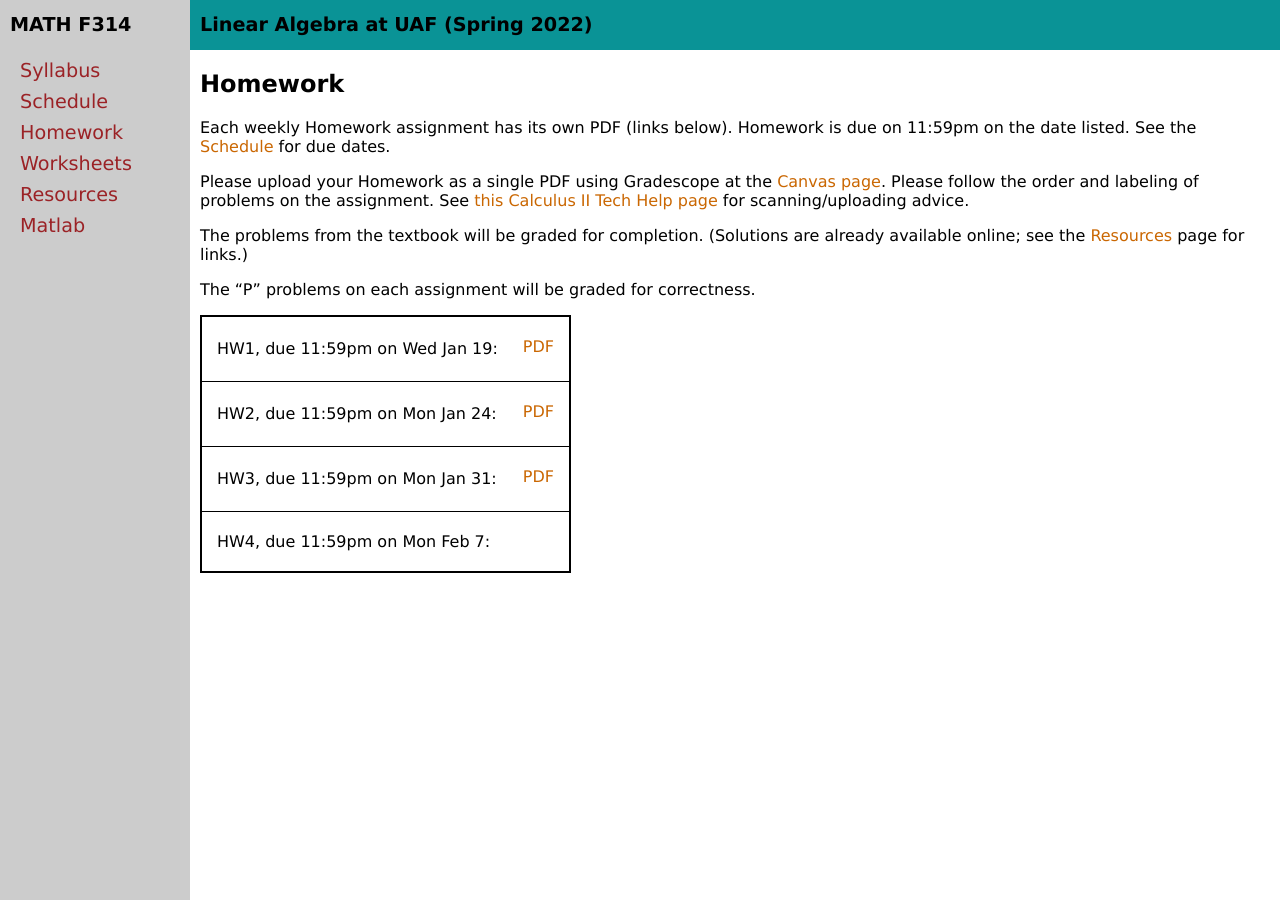
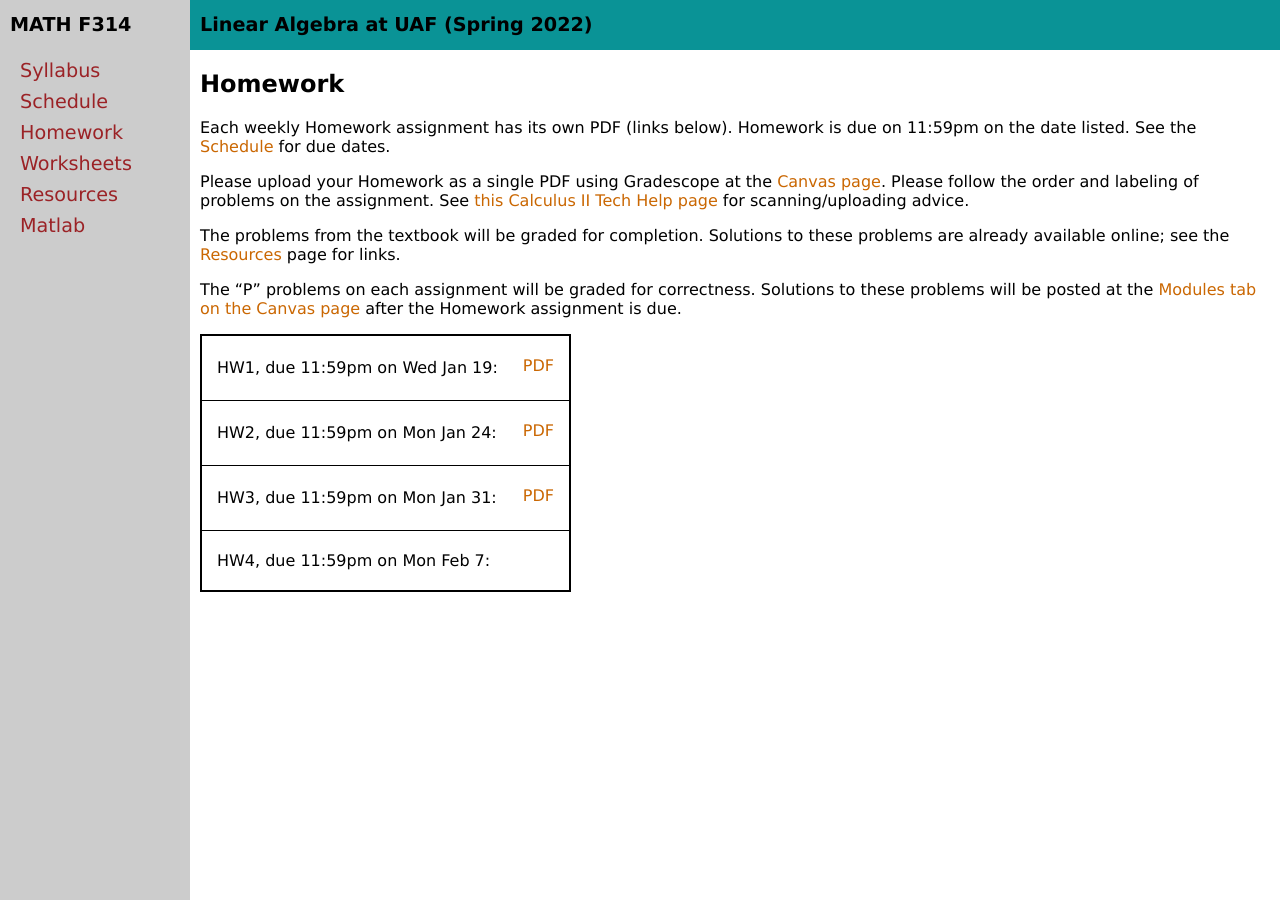
Before and after one commit to bueler/math314, a Jekyll site: the page built from homework.md, in a window 1280 px wide. Built offline with Jekyll 4.4.1, drawn with Linux system fonts in a browser that asks for light colours.

Commit message:
Clarify where P problem solutions are.

```diff
--- a/homework.md
+++ b/homework.md
@@ -9,8 +9,8 @@ Each weekly Homework assignment has its own PDF (links below).  Homework is due
 
 Please upload your Homework as a single PDF using Gradescope at the [Canvas page](https://canvas.alaska.edu/courses/7017).  Please follow the order and labeling of problems on the assignment.  See [this Calculus II Tech Help page](https://bueler.github.io/calc2/techHelp.html) for scanning/uploading advice.
 
-The problems from the textbook will be graded for completion.  (Solutions are already available online; see the [Resources](resources.html) page for links.)
+The problems from the textbook will be graded for completion.  Solutions to these problems are already available online; see the [Resources](resources.html) page for links.
 
-The "P" problems on each assignment will be graded for correctness.
+The "P" problems on each assignment will be graded for correctness.  Solutions to these problems will be posted at the [Modules tab on the Canvas page](https://canvas.alaska.edu/courses/7017) after the Homework assignment is due.
 
 {% include homework_table.md  data=site.data.homework %}
```
